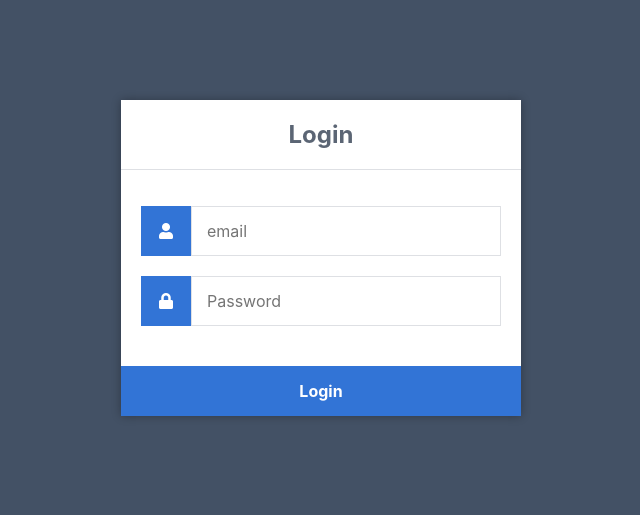
After one commit to yasinmillers/Student-monitoring-research, a PHP site: page /signin.php in a window 1280 px wide. The commit adds this page. Shown: the top 515 px of the page, without its empty margins (319-959 px from the left). Run offline with PHP 8.4, Linux system fonts and the light colour scheme.

Commit message:
login complete

```diff
--- a/registerstudent.php
+++ b/registerstudent.php
@@ -32,7 +32,7 @@ $cpassword_error = "Password and Confirm Password doesn't match";
 }
 if (!$error) {
 if(mysqli_query($conn, "INSERT INTO students(name,regno,program, email, mobile ,password) VALUES('" . $name . "', '" . $regno . "','" . $program . "','" . $email . "', '" . $mobile . "', '" . md5($password) . "')")) {
-header("location: registerstudent.php");
+header("location: login.php");
 exit();
 } else {
 echo "Error: " . $sql . "" . mysqli_error($conn);
@@ -45,7 +45,7 @@ mysqli_close($conn);
 <html lang="en">
 <head>
 <meta charset="UTF-8">
-<title>Simple Registration Form in PHP with Validation | Tutsmake.com</title>
+<title>register student</title>
 <link href="https://stackpath.bootstrapcdn.com/bootstrap/4.3.1/css/bootstrap.min.css" rel="stylesheet">
 </head>
 <body>
--- /dev/null
+++ b/signin.php
@@ -0,0 +1,92 @@
+
+
+
+
+
+<!DOCTYPE html>
+<html>
+	<head>
+		<meta charset="utf-8">
+		<title>Login</title>
+		<link rel="stylesheet" href="https://use.fontawesome.com/releases/v5.7.1/css/all.css">
+
+        <style>
+            * {
+  	box-sizing: border-box;
+  	font-family: -apple-system, BlinkMacSystemFont, "segoe ui", roboto, oxygen, ubuntu, cantarell, "fira sans", "droid sans", "helvetica neue", Arial, sans-serif;
+  	font-size: 16px;
+  	-webkit-font-smoothing: antialiased;
+  	-moz-osx-font-smoothing: grayscale;
+}
+body {
+  	background-color: #435165;
+}
+.login {
+  	width: 400px;
+  	background-color: #ffffff;
+  	box-shadow: 0 0 9px 0 rgba(0, 0, 0, 0.3);
+  	margin: 100px auto;
+}
+.login h1 {
+  	text-align: center;
+  	color: #5b6574;
+  	font-size: 24px;
+  	padding: 20px 0 20px 0;
+  	border-bottom: 1px solid #dee0e4;
+}
+.login form {
+  	display: flex;
+  	flex-wrap: wrap;
+  	justify-content: center;
+  	padding-top: 20px;
+}
+.login form label {
+  	display: flex;
+  	justify-content: center;
+  	align-items: center;
+  	width: 50px;
+  	height: 50px;
+  	background-color: #3274d6;
+  	color: #ffffff;
+}
+.login form input[type="password"], .login form input[type="text"] {
+  	width: 310px;
+  	height: 50px;
+  	border: 1px solid #dee0e4;
+  	margin-bottom: 20px;
+  	padding: 0 15px;
+}
+.login form input[type="submit"] {
+  	width: 100%;
+  	padding: 15px;
+ 	margin-top: 20px;
+  	background-color: #3274d6;
+  	border: 0;
+  	cursor: pointer;
+  	font-weight: bold;
+  	color: #ffffff;
+  	transition: background-color 0.2s;
+}
+.login form input[type="submit"]:hover {
+	background-color: #2868c7;
+  	transition: background-color 0.2s;
+}
+        </style>
+	</head>
+	<body>
+		<div class="login">
+			<h1>Login</h1>
+			<form action="authenticate.php" method="post">
+				<label for="username">
+					<i class="fas fa-user"></i>
+				</label>
+				<input type="text" name="email" placeholder="email" id="username" required>
+				<label for="password">
+					<i class="fas fa-lock"></i>
+				</label>
+				<input type="password" name="password" placeholder="Password" id="password" required>
+				<input type="submit" value="Login">
+			</form>
+		</div>
+	</body>
+</html>
```
Also changed, not shown: authenticate.php (added, +42 -0 lines), login.php (+11 -8 lines).
